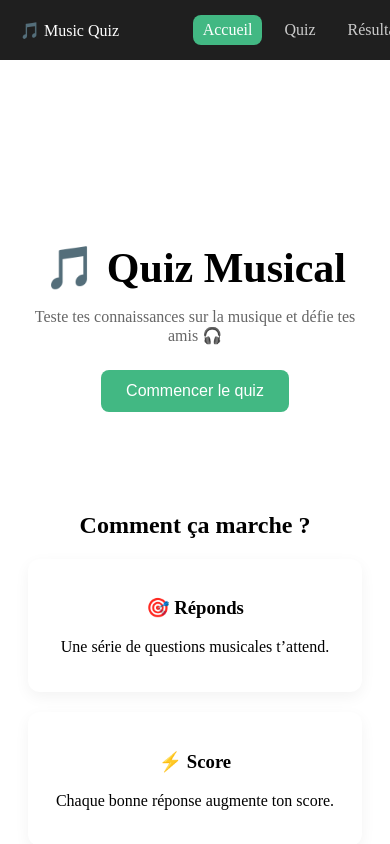
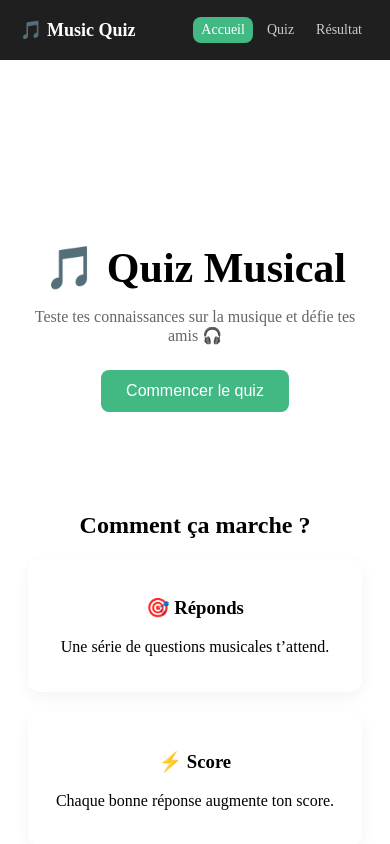
Before and after one commit to Vtom7/projet-vue.js, a Vue app: page / in a window 390 px wide. Shown: the top 844 px of the page. Built offline with nearby package versions, Linux system fonts and the light colour scheme.

Commit message:
feat: Corriger le bug d'affichage de la navbar

```diff
--- a/src/components/Navbar.vue
+++ b/src/components/Navbar.vue
@@ -4,6 +4,7 @@ import { RouterLink } from 'vue-router'
 
 <template>
   <header class="navbar">
+    <div class="container">
       <div class="logo">🎵 Music Quiz</div>
 
       <nav class="links">
@@ -11,6 +12,7 @@ import { RouterLink } from 'vue-router'
         <RouterLink to="/quiz" class="link">Quiz</RouterLink>
         <RouterLink to="/result" class="link">Résultat</RouterLink>
       </nav>
+    </div>
   </header>
 </template>
 
@@ -22,27 +24,45 @@ import { RouterLink } from 'vue-router'
   width: 100%;
   height: 60px;
 
-  display: flex;
-  justify-content: space-between;
-  align-items: center;
-
-  padding: 0 20px;
   background: rgba(20, 20, 20, 0.95);
   backdrop-filter: blur(10px);
   color: white;
   z-index: 1000;
+
+  box-sizing: border-box;
 }
 
+/* Contenu centré et bien contenu */
+.container {
+  max-width: 1200px;
+  height: 100%;
+  margin: 0 auto;
+  padding: 0 20px;
+
+  display: flex;
+  justify-content: space-between;
+  align-items: center;
+}
+
+/* Logo */
+.logo {
+  font-weight: bold;
+  font-size: 18px;
+}
+
+/* Liens */
 .links {
   display: flex;
   gap: 12px;
 }
 
+/* Style des liens */
 .link {
   color: #ccc;
   text-decoration: none;
   padding: 6px 10px;
   border-radius: 8px;
+  white-space: nowrap;
 }
 
 .link:hover {
@@ -50,8 +70,21 @@ import { RouterLink } from 'vue-router'
   color: white;
 }
 
+/* Lien actif */
 .link.router-link-active {
   background: #42b883;
   color: white;
 }
+
+/* Responsive (petits écrans) */
+@media (max-width: 600px) {
+  .links {
+    gap: 6px;
+  }
+
+  .link {
+    padding: 5px 8px;
+    font-size: 14px;
+  }
+}
 </style>
```
Lines whose indentation alone changed are shown as unchanged.
